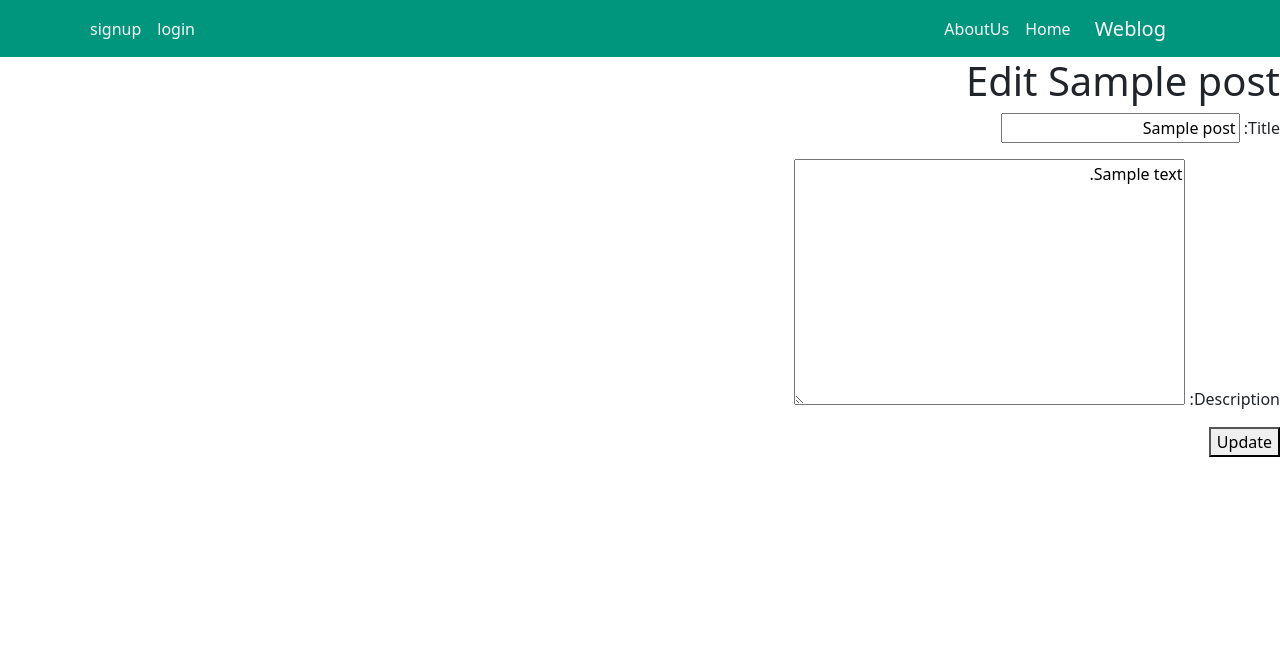
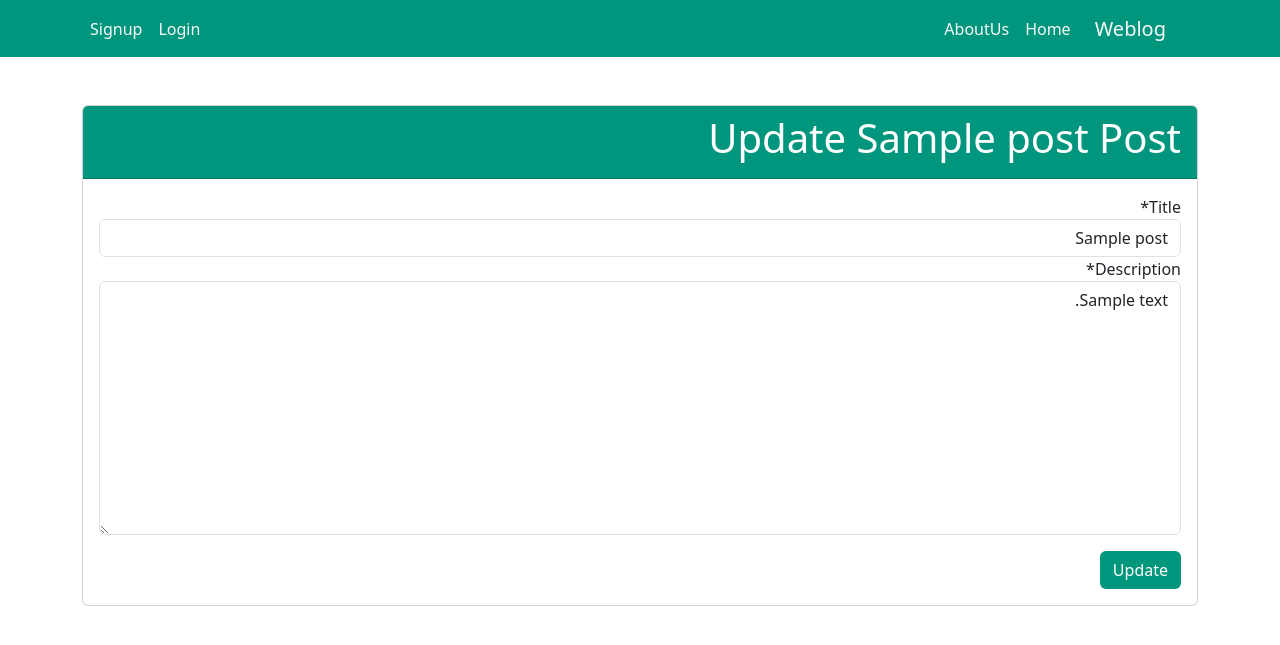
Before and after one commit to amahadnejad/Weblog, a Django app: page /post/1/update in a window 1280 px wide. Shown: the top 645 px of the page. Run offline with Django 4.2, Linux system fonts and the light colour scheme; tables that the repository leaves empty hold one stand-in row (values such as "Sample post"); some libraries are stand-ins or nearby versions.

Commit message:
Add post_update.html Template

```diff
--- a/blog/templates/blog/post_update.html
+++ b/blog/templates/blog/post_update.html
@@ -1,13 +1,24 @@
 {% extends '_base.html' %}
 
-{% block page_title %}Edit {{ post.title }}{% endblock page_title %}
+{% load crispy_forms_tags %}
+
+{% block page_title %}Update {{ post.title }} Post{% endblock page_title %}
 
 {% block content %}
-    <h1>Edit {{ post.title }}</h1>
-    <form method="POST">
-        {% csrf_token %}
-        {{ form.as_p }}
-        <button type="submit">Update</button>
-    </form>
-
-{% endblock content%}
+<div class="container mt-5">
+    <div class="card">
+        <div class="card-header" style="background-color: #00967d; color: white;">
+            <h1>Update {{ post.title }} Post</h1>
+        </div>
+        <div class="card-body">
+            <form method="POST">
+                {% csrf_token %}
+                <div class="form-group">
+                    {{ form|crispy }}
+                </div>
+                <button type="submit" class="btn mt-3" style="background-color: #00967d; color: white;">Update</button>
+            </form>
+        </div>
+    </div>
+</div>
+{% endblock content %}
--- a/templates/_base.html
+++ b/templates/_base.html
@@ -32,14 +32,14 @@
         </div>
         {% if user.is_authenticated %}
             <div class="navbar-nav">
-                <a class="nav-link active  text-light text-decoration-none" href="{% url 'account_logout' %}">logout</a>
+                <a class="nav-link active  text-light text-decoration-none" href="{% url 'account_logout' %}">Logout</a>
                 <a class="nav-link active text-light">{{ user.username }}</a>
             </div>
         {% else %}
             <div class="navbar-nav">
-                <a href="{% url 'account_login' %}" class="nav-link active text-decoration-none  text-light">login</a>
+                <a href="{% url 'account_login' %}" class="nav-link active text-decoration-none  text-light">Login</a>
 
-                <a href="{% url 'account_signup' %}" class="nav-link active text-decoration-none  text-light">signup</a>
+                <a href="{% url 'account_signup' %}" class="nav-link active text-decoration-none  text-light">Signup</a>
             </div>
         {% endif %}
     </div>
```
Also changed, not shown: blog/views.py (line endings or trailing spaces).
